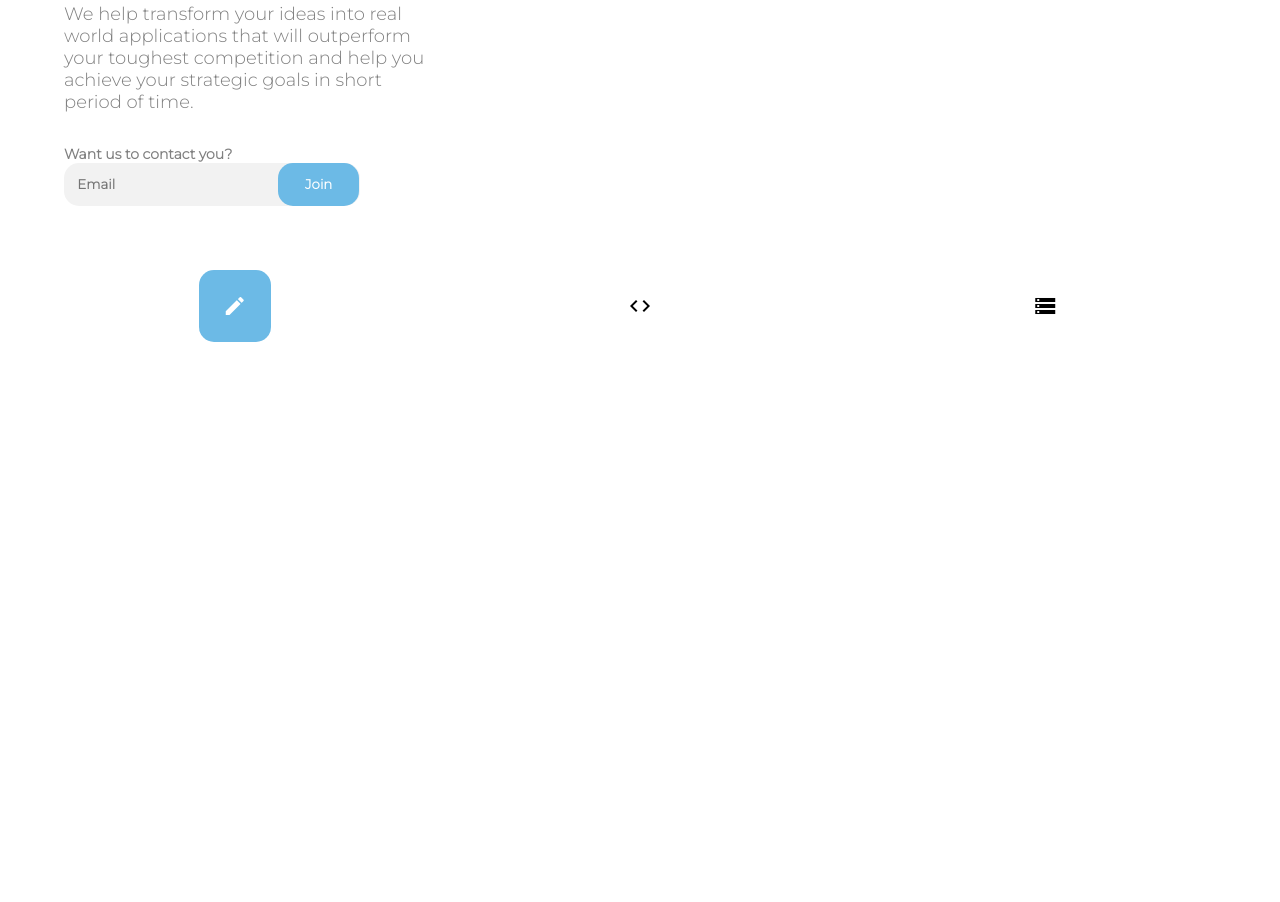
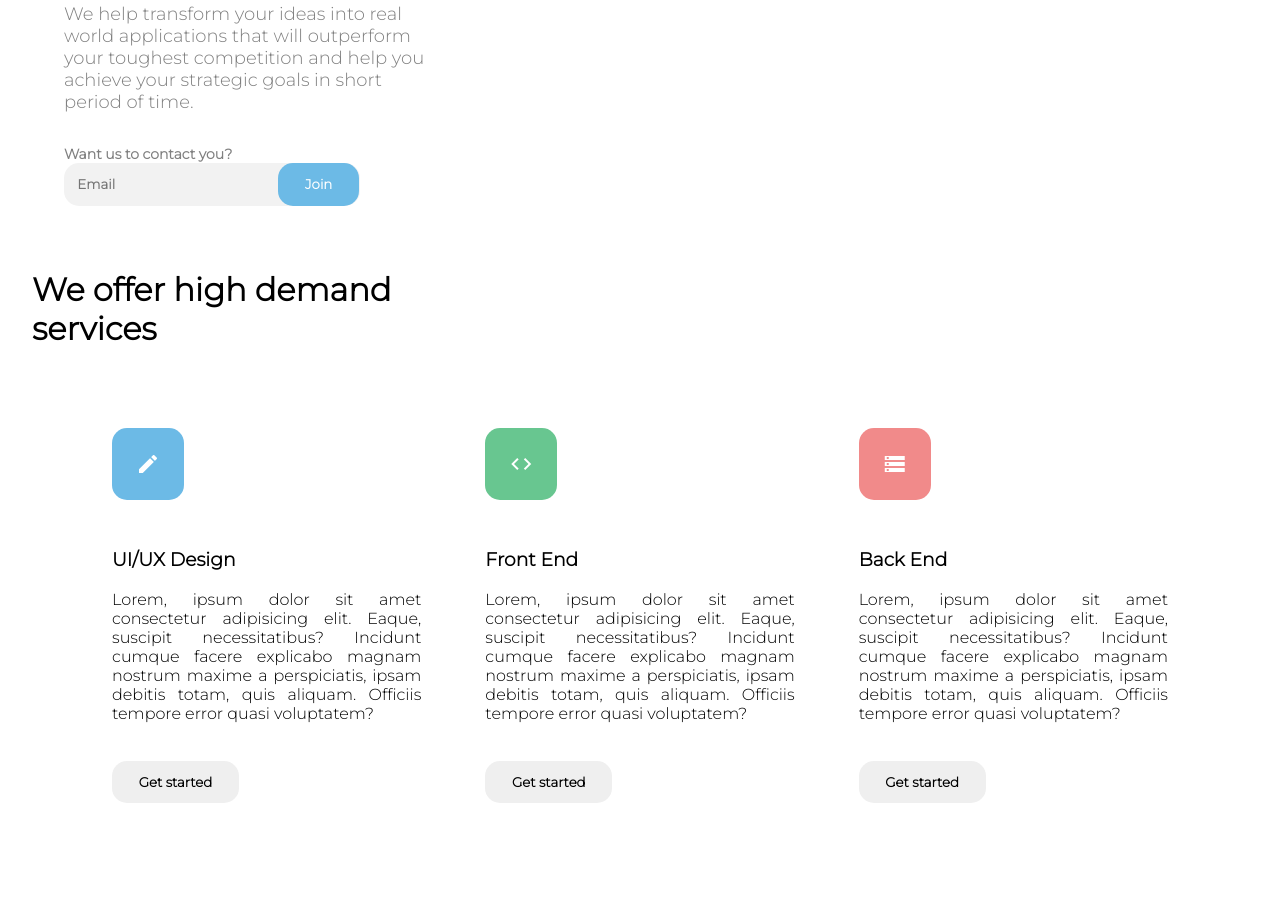
Before and after one commit to emmanuelurbina/eddie-homepage, a plain HTML site: page index.html in a window 1280 px wide. Shown: the part 684-1586 px from the top of the page. Before the commit the page ends 1074 px from the top, so only its background shows below. Drawn offline with Linux system fonts and the light colour scheme.

Commit message:
+ services

```diff
--- a/index.html
+++ b/index.html
@@ -20,9 +20,9 @@
                 <h1> <strong>Edie</strong></h1>
             </div>
             <div class="icon-menu">
-                <a href="#" onclick="responsive()" id="button-menu">
+                <span onclick="responsive()" id="button-menu">
                     <i class="material-icons icon">menu</i>
-                </a>
+                </span>
             </div>
             <div class="menu" id="menu">
 
@@ -30,7 +30,7 @@
                     <a href="#" onclick="responsive()">Home</a>
                 </li>
                 <li class="item">
-                    <a href="#" onclick="responsive()">Services</a>
+                    <a href="#services" onclick="responsive()">Services</a>
                 </li>
                 <li class="item">
                     <a href="#" onclick="responsive()">Our Works</a>
@@ -77,23 +77,69 @@
             </form>
         </article>
     </section>
-    <section class="services">
+    <main class="container">
+        <h1>We offer high demand <br> services</h1>
+        <section class="services" id="services">
             <article class="card">
                 <div class="card-header">
                     <i class="material-icons design">edit</i>
                 </div>
-        </article>
-        <article class="card">
-            <div class="card-header">
-                <i class="material-icons">code</i>
+                <div class="card-body">
+                    <h1>UI/UX Design</h1>
+                    <br>
+                    <p>
+                        Lorem, ipsum dolor sit amet consectetur adipisicing elit. Eaque, suscipit necessitatibus?
+                        Incidunt
+                        cumque facere explicabo magnam nostrum maxime a perspiciatis, ipsam debitis totam, quis aliquam.
+                        Officiis tempore error quasi voluptatem?
+                    </p>
+                    <br><br>
+                    <p>
+                        <button type="button" class="btn ">Get started</button>
+                    </p>
                 </div>
             </article>
             <article class="card">
                 <div class="card-header">
-                <i class="material-icons">storage</i>
+                    <i class="material-icons front-end">code</i>
+                </div>
+                <div class="card-body">
+                    <h1>Front End</h1>
+                    <br>
+                    <p>
+                        Lorem, ipsum dolor sit amet consectetur adipisicing elit. Eaque, suscipit necessitatibus?
+                        Incidunt
+                        cumque facere explicabo magnam nostrum maxime a perspiciatis, ipsam debitis totam, quis aliquam.
+                        Officiis tempore error quasi voluptatem?
+                    </p>
+                    <br><br>
+                    <p>
+                        <button type="button" class="btn ">Get started</button>
+                    </p>
+                </div>
+            </article>
+            <article class="card">
+                <div class="card-header">
+                    <i class="material-icons back-end">storage</i>
+                </div>
+                <div class="card-body">
+                    <h1>Back End</h1>
+                    <br>
+                    <p>
+                        Lorem, ipsum dolor sit amet consectetur adipisicing elit. Eaque, suscipit necessitatibus?
+                        Incidunt
+                        cumque facere explicabo magnam nostrum maxime a perspiciatis, ipsam debitis totam, quis aliquam.
+                        Officiis tempore error quasi voluptatem?
+                    </p>
+                    <br><br>
+                    <p>
+                        <button type="button" class="btn ">Get started</button>
+                    </p>
                 </div>
             </article>
         </section>
+
+    </main>
     <script>
         function responsive() {
 
--- a/public/css/main.css
+++ b/public/css/main.css
@@ -4,7 +4,13 @@
     box-sizing: border-box;
     font-family: 'Montserrat', sans-serif;
 }
-
+.container {
+    display: grid;
+    grid-template-columns: auto;
+    margin: 1em;
+    padding: 1em;
+    z-index: 0;
+}
 /*navbar*/
 .nav-content {
     position: fixed;
@@ -82,17 +88,52 @@
 /*services*/
 .services {
     display: grid;
-    margin: 2em 1em;
-    padding: 1em;
+    padding: 2em 3em;
     grid-template-columns: repeat(3, auto);
     justify-content: space-around;
 }
-.services i {
+.card {
+    padding: 3em 2em;
+    border-radius: 25px;
+
+}
+.card:hover {
+    -webkit-box-shadow: 9px 3px 26px 12px rgba(0, 0, 0, 0.16);
+    -moz-box-shadow: 9px 3px 26px 12px rgba(0, 0, 0, 0.16);
+    box-shadow: 9px 3px 26px 12px rgba(0, 0, 0, 0.16);
+}
+.card-body {
+    margin-top: 3em;
+
+    text-align: justify;
+}
+.card:hover .btn {
+    outline: none;
+    background-color: #6CBAE6;
+    color: #fff;
+}
+.card:hover .btn:hover {
+    background-color: #12a8fc;
+    color: #fff;
+}
+.card:hover .btn:active {
+    background-color: #009df5;
+    color: #fff;
+}
+.services .card .card-header i {
     padding: 1em;
     border-radius: 15px;
 }
 .design {
     background-color: #6CBAE6;
+    color: #fff;
+}
+.front-end {
+    background-color: #68C690;
+    color: #fff;
+}
+.back-end {
+    background-color: #F18A8A;
     color: #fff;
 }
 /*end services*/
@@ -112,6 +153,7 @@
     padding: 1em;
     border-radius: 15px;
     font-weight: bolder;
+
 }
 .contact-form .form-group .control:focus {
     outline: none;
@@ -119,6 +161,8 @@
 .contact-form .form-group .btn {
     outline: none;
     position: absolute;
+}
+.btn {
     right: 1px;
     padding: 1em 2em;
     border: none;
@@ -137,7 +181,7 @@
 }
 /*end form*/
 /*responsive*/
-@media screen and (max-width: 600px)  {
+@media screen and (max-width: 800px)  {
     .icon-menu {
         display: block;
     }
@@ -147,9 +191,14 @@
     .contact-form {
         width: 100%;
     }
+    .services {
+        grid-template-columns: auto;
+        justify-content: center;
+        padding: 0;
+    }
 }
 
-@media screen and (max-width: 600px)  {
+@media screen and (max-width: 800px)  {
 
     .menu.responsive{
         display: block;
```
Lines whose indentation alone changed are shown as unchanged.
